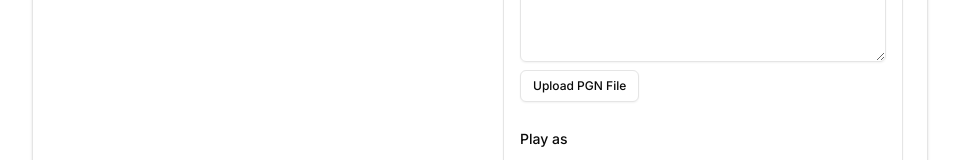
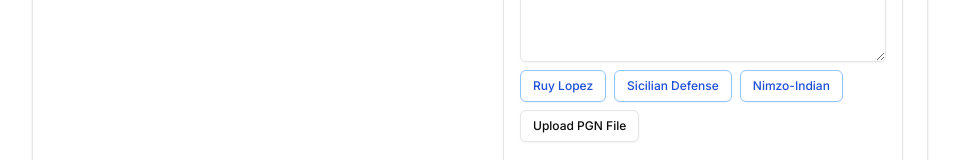
Before and after one commit to curious-droid/chess-opening-trainer, a Next.js app: page / in a window 1280 px wide. Shown: the part 500-660 px from the top of the page, without its empty margins (160-1119 px from the left). Built offline with nearby package versions, Linux system fonts and the light colour scheme.

Commit message:
add 3 buttons to load preset openings

```diff
--- a/components/pgn-upload-form.tsx
+++ b/components/pgn-upload-form.tsx
@@ -65,6 +65,21 @@ export function PgnUploadForm({ onChange }: PgnUploadFormProps) {
     }
   }
 
+  const openings = [
+    {
+      name: "Ruy Lopez",
+      pgn: "1. e4 e5 2. Nf3 Nc6 3. Bb5 a6 4. Ba4 Nf6 5. O-O Be7 6. Re1 b5 7. Bb3 d6 8. c3 O-O 9. h3 Na5 10. Bc2"
+    },
+    {
+      name: "Sicilian Defense",
+      pgn: "1. e4 c5 2. Nf3 d6 3. d4 cxd4 4. Nxd4 Nf6 5. Nc3 a6 6. Be3 e5 7. Nb3 Be6 8. f3 Be7 9. Qd2 O-O 10. O-O-O"
+    },
+    {
+      name: "Nimzo-Indian",
+      pgn: "1. d4 Nf6 2. c4 e6 3. Nc3 Bb4 4. e3 O-O 5. Bd3 d5 6. Nf3 c5 7. O-O dxc4 8. Bxc4 Nbd7 9. Qe2 b6 10. Rd1"
+    }
+  ]
+
   return (
     <Form {...form}>
       <form className="space-y-6">
@@ -85,6 +100,23 @@ export function PgnUploadForm({ onChange }: PgnUploadFormProps) {
                       handleFieldChange('pgn', e.target.value)
                     }}
                   />
+                  <div className="flex items-center gap-2">
+                    {openings.map((opening) => (
+                      <Button
+                        key={opening.name}
+                        type="button"
+                        variant="outline"
+                        size="sm"
+                        className="hover:bg-blue-100 border-blue-300 text-blue-700"
+                        onClick={() => {
+                          form.setValue('pgn', opening.pgn)
+                          handleFieldChange('pgn', opening.pgn)
+                        }}
+                      >
+                        {opening.name}
+                      </Button>
+                    ))}
+                  </div>
                   <div className="flex items-center gap-2">
                     <Input
                       type="file"
```
